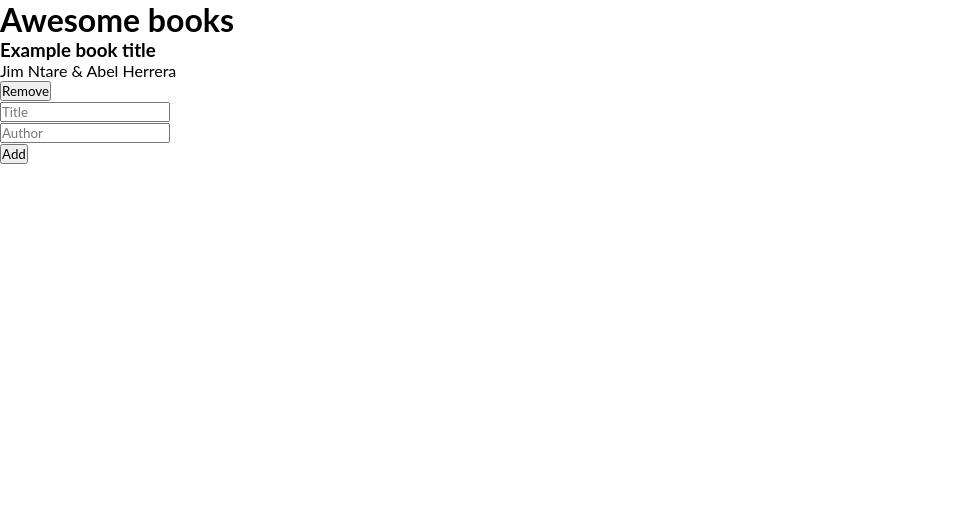
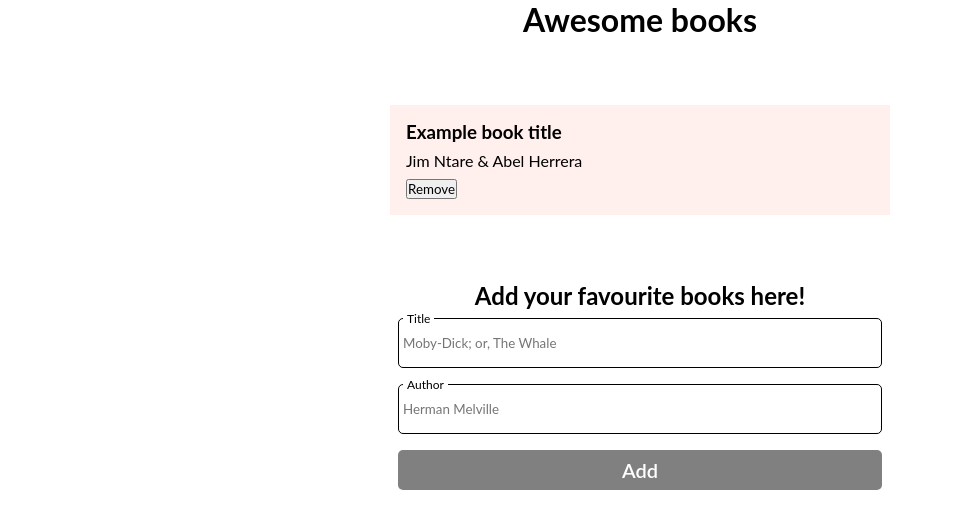
Before and after one commit to Ntare22/awesome-books, a website: page index.html in a window 1280 px wide. Shown: the whole page, without its empty margins (0-953 px from the left). Drawn offline with Linux system fonts and the light colour scheme.

Commit message:
Add styles to main page

```diff
--- a/index.html
+++ b/index.html
@@ -14,20 +14,20 @@
     <h1>Awesome books</h1>
   </header>
   <main>
-    <section id="books"></section>
-    <section>
+    <section id="book-shelf">
+      <div id="books"></div>
+    </section>
+
+    <section id="form-section">
+      <h2>Add your favourite books here!</h2>
       <form id="add-book" action="POST">
-        <ul>
-          <li>
-            <label for="title"></label>
-            <input type="text" placeholder="Title" id="title" name="title">
-          </li>
-          <li>
-            <label for="author"></label>
-            <input type="text" name="author" id="author" placeholder="Author">
-          </li>
-        </ul>
-        <button type="submit">Add</button>
+            <label class="add-book-label" for="title"><span>Title</span>
+            <input type="text" placeholder="Moby-Dick; or, The Whale" id="title" name="title" required class="add-book-input">
+          </label>
+            <label class="add-book-label" for="author">
+              <span>Author</span>
+            <input type="text" name="author" id="author" placeholder="Herman Melville" required class="add-book-input"></label>
+        <button class="add-book-button" type="submit">Add</button>
       </form>
     </section>
   </main>
--- a/style.css
+++ b/style.css
@@ -9,3 +9,93 @@
 ul {
   list-style: none;
 }
+
+h1 {
+  text-align: center;
+}
+
+/* BOOK SHELF */
+#book-shelf {
+  width: 100%;
+  display: flex;
+  flex-direction: column;
+  align-items: center;
+  margin: 54px 0;
+}
+
+#books {
+  display: flex;
+  flex-direction: column;
+  align-items: center;
+  width: 100%;
+  max-width: 500px;
+}
+
+/* CARDS */
+
+.card {
+  background-color: rgba(253, 103, 76, 0.1);
+  width: 100%;
+  margin: 12px 0;
+  padding: 16px;
+}
+
+.card p {
+  margin: 8px 0;
+}
+
+/* FORM SECTION */
+
+#form-section {
+  margin: 54px 0;
+  width: 100%;
+  display: flex;
+  flex-direction: column;
+  align-items: center;
+}
+
+#add-book {
+  display: flex;
+  flex-direction: column;
+  width: 100%;
+  max-width: 500px;
+}
+
+.add-book-input {
+  border: none;
+  padding: 4px;
+  width: 100%;
+}
+
+.add-book-input:focus {
+  border: none;
+  outline: none;
+}
+
+.add-book-label {
+  border: 1px solid black;
+  padding: 12px 0;
+  margin: 8px;
+  border-radius: 5px;
+  position: relative;
+}
+
+.add-book-label span {
+  position: absolute;
+  top: -8px;
+  background-color: white;
+  left: 4px;
+  font-size: 12px;
+  padding: 0 4px;
+}
+
+.add-book-button {
+  background-color: gray;
+  color: white;
+  font-size: 20px;
+  font-weight: 600;
+  border: none;
+  padding: 8px 0;
+  margin: 8px;
+  border-radius: 5px;
+}
```
